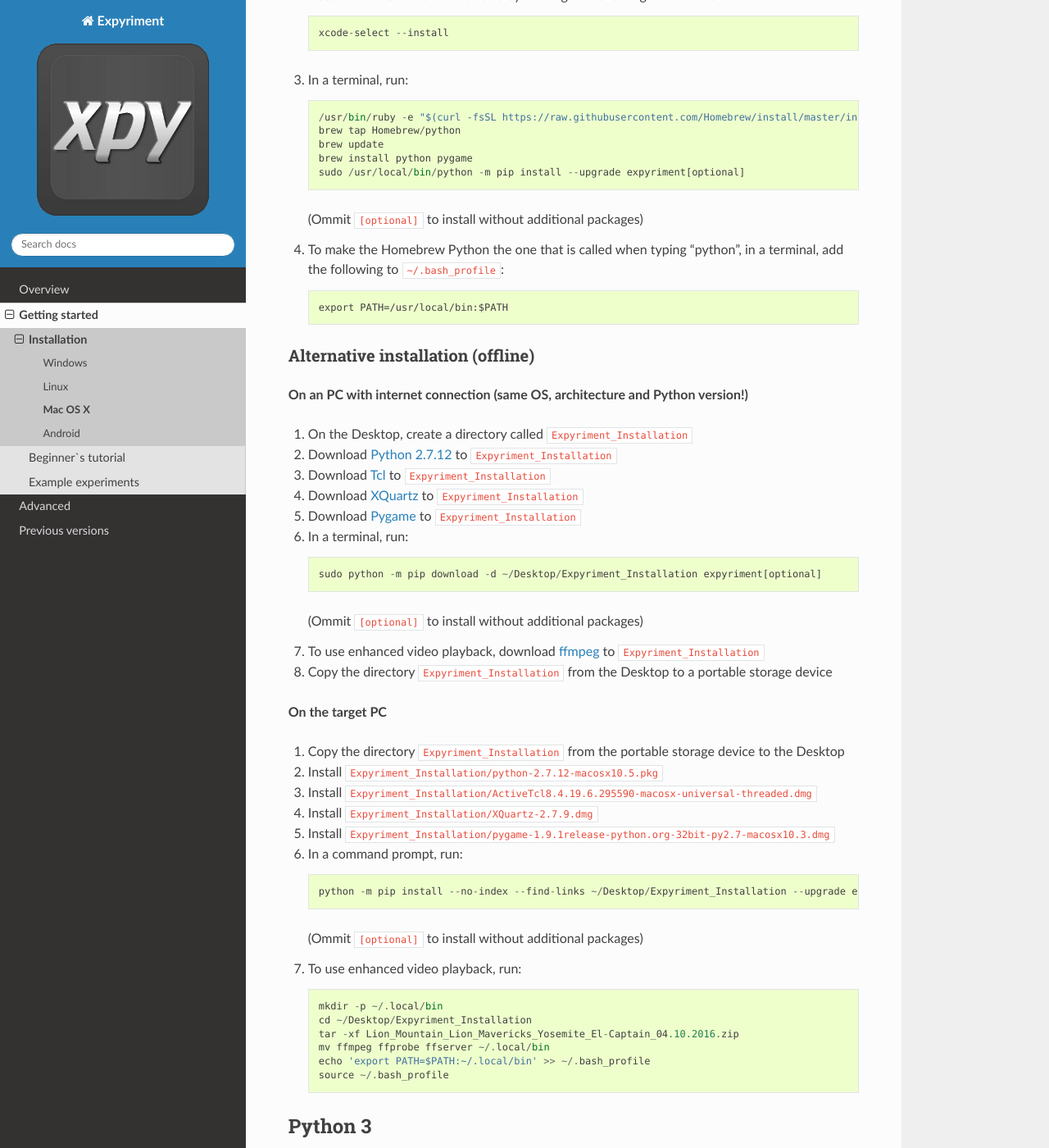
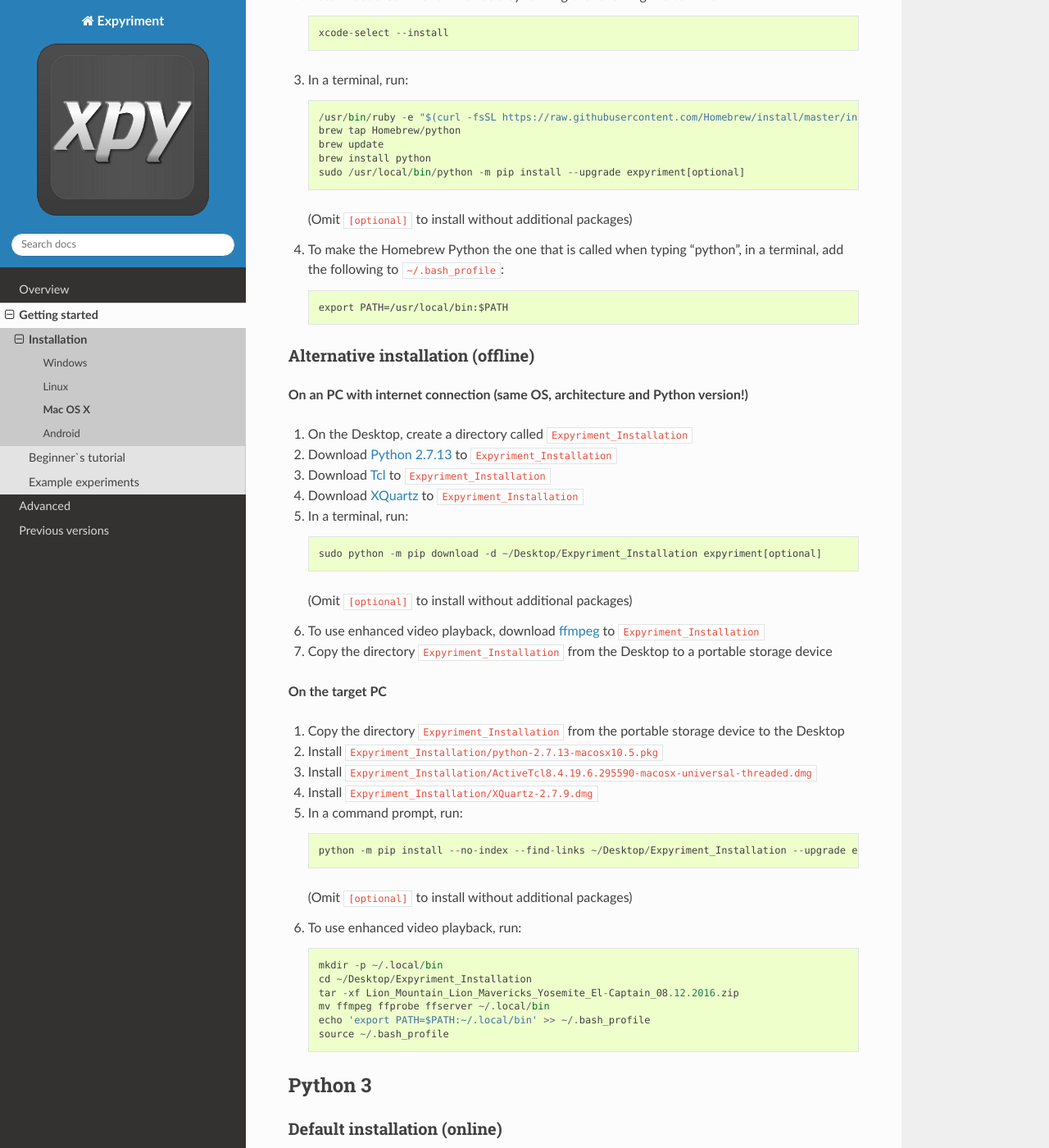
Before and after one commit to expyriment/expyriment, a Sphinx documentation site: the page built from documentation/sphinx/Installation.OSX.rst, in a window 1280 px wide and 1400 px high, scrolled down 499 px. Shown: the whole window at 82% size. Built offline with Sphinx 7.4.7 and the Read the Docs theme 2.0.0, drawn with Linux system fonts in a browser that asks for light colours; pages that are not in the unit, such as notebooks, are missing from menus; some of the changed text lies outside the part shown.

Commit message:
Update Installation.OSX.rst

```diff
--- a/documentation/sphinx/Installation.OSX.rst
+++ b/documentation/sphinx/Installation.OSX.rst
@@ -29,10 +29,10 @@
     /usr/bin/ruby -e "$(curl -fsSL https://raw.githubusercontent.com/Homebrew/install/master/install)"
     brew tap Homebrew/python
     brew update
-    brew install python pygame
+    brew install python
     sudo /usr/local/bin/python -m pip install --upgrade expyriment[optional]
 
-   (Ommit ``[optional]`` to install without additional packages)
+   (Omit ``[optional]`` to install without additional packages)
 
 4. To make the Homebrew Python the one that is called when typing "python", in a
    terminal, add the following to ``~/.bash_profile``::
@@ -47,48 +47,44 @@
 
 1. On the Desktop, create a directory called ``Expyriment_Installation``
 
-2. Download `Python 2.7.12`_ to ``Expyriment_Installation``
+2. Download `Python 2.7.13`_ to ``Expyriment_Installation``
 
 3. Download Tcl_ to ``Expyriment_Installation``
 
 4. Download XQuartz_ to ``Expyriment_Installation``
 
-5. Download Pygame_ to ``Expyriment_Installation``
-
-6. In a terminal, run::
+5. In a terminal, run::
 
     sudo python -m pip download -d ~/Desktop/Expyriment_Installation expyriment[optional]
 
-   (Ommit ``[optional]`` to install without additional packages)
+   (Omit ``[optional]`` to install without additional packages)
 
-7. To use enhanced video playback, download ffmpeg_ to ``Expyriment_Installation``
+6. To use enhanced video playback, download ffmpeg_ to ``Expyriment_Installation``
 
-8. Copy the directory ``Expyriment_Installation`` from the Desktop to a portable storage device
+7. Copy the directory ``Expyriment_Installation`` from the Desktop to a portable storage device
 
 
 **On the target PC**
 
 1. Copy the directory ``Expyriment_Installation`` from the portable storage device to the Desktop
 
-2. Install ``Expyriment_Installation/python-2.7.12-macosx10.5.pkg``
+2. Install ``Expyriment_Installation/python-2.7.13-macosx10.5.pkg``
 
 3. Install ``Expyriment_Installation/ActiveTcl8.4.19.6.295590-macosx-universal-threaded.dmg``
 
 4. Install ``Expyriment_Installation/XQuartz-2.7.9.dmg``
 
-5. Install ``Expyriment_Installation/pygame-1.9.1release-python.org-32bit-py2.7-macosx10.3.dmg``
-
-6. In a command prompt, run::
+5. In a command prompt, run::
 
     python -m pip install --no-index --find-links ~/Desktop/Expyriment_Installation --upgrade expyriment[optional]
 
-   (Ommit ``[optional]`` to install without additional packages)
+   (Omit ``[optional]`` to install without additional packages)
 
-7. To use enhanced video playback, run::
+6. To use enhanced video playback, run::
 
     mkdir -p ~/.local/bin
     cd ~/Desktop/Expyriment_Installation
-    tar -xf Lion_Mountain_Lion_Mavericks_Yosemite_El-Captain_04.10.2016.zip
+    tar -xf Lion_Mountain_Lion_Mavericks_Yosemite_El-Captain_08.12.2016.zip
     mv ffmpeg ffprobe ffserver ~/.local/bin
     echo 'export PATH=$PATH:~/.local/bin' >> ~/.bash_profile
     source ~/.bash_profile
@@ -111,11 +107,11 @@
     /usr/bin/ruby -e "$(curl -fsSL https://raw.githubusercontent.com/Homebrew/install/master/install)"
     brew tap Homebrew/python
     brew update
-    brew install python3 pygame
+    brew install python3
     brew install pygame --without-python
     sudo /usr/local/bin/python3 -m pip install --upgrade expyriment[optional]
 
-  (Ommit ``[optional]`` to install without additional packages)
+  (Omit ``[optional]`` to install without additional packages)
 
 4. To make the Homebrew Python the one that is called when typing "python", in a
    terminal, add the following to ``~/.bash_profile``::
@@ -159,13 +155,13 @@
 
     python3 -m pip install --no-index --find-links ~/Desktop/Expyriment_Installation --upgrade expyriment[optional]
 
-   (Ommit `[optional]` to install without additional packages)
+   (Omit `[optional]` to install without additional packages)
 
 6. To use enhanced video playback, run::
 
     mkdir -p ~/.local/bin
     cd ~/Desktop/Expyriment_Installation
-    tar -xf Lion_Mountain_Lion_Mavericks_Yosemite_El-Captain_04.10.2016.zip
+    tar -xf Lion_Mountain_Lion_Mavericks_Yosemite_El-Captain_08.12.2016.zip
     mv ffmpeg ffprobe ffserver ~/.local/bin
     echo 'export PATH=$PATH:~/.local/bin' >> ~/.bash_profile
     source ~/.bash_profile
@@ -194,9 +190,8 @@
     line when testing participants.
 
 
-.. _`Python 2.7.12`: https://www.python.org/ftp/python/2.7.12/python-2.7.12-macosx10.5.pkg
-.. _`Python 3.5.2`: https://www.python.org/ftp/python/3.5.2/python-3.5.2-macosx10.5.pkg
+.. _`Python 2.7.13`: https://www.python.org/ftp/python/2.7.13/python-2.7.13-macosx10.5.pkg
+.. _`Python 3.6.0`: https://www.python.org/ftp/python/3.6.0/python-3.6.0-macosx10.6.pkg
 .. _Tcl: http://www.activestate.com/activetcl/downloads/thank-you?dl=http://downloads.activestate.com/ActiveTcl/releases/8.4.19.6/ActiveTcl8.4.19.6.295590-macosx-universal-threaded.dmg
 .. _XQuartz: https://dl.bintray.com/xquartz/downloads/XQuartz-2.7.9.dmg
-.. _Pygame: http://pygame.org/ftp/pygame-1.9.1release-python.org-32bit-py2.7-macosx10.3.dmg
-.. _ffmpeg: http://www.ffmpegmac.net/resources/Lion_Mountain_Lion_Mavericks_Yosemite_El-Captain_04.10.2016.zip
+.. _ffmpeg: http://www.ffmpegmac.net/resources/Lion_Mountain_Lion_Mavericks_Yosemite_El-Captain_08.12.2016.zip
```
Also changed, not shown: other parts of documentation/sphinx/Installation.OSX.rst (+2 -2 lines).
